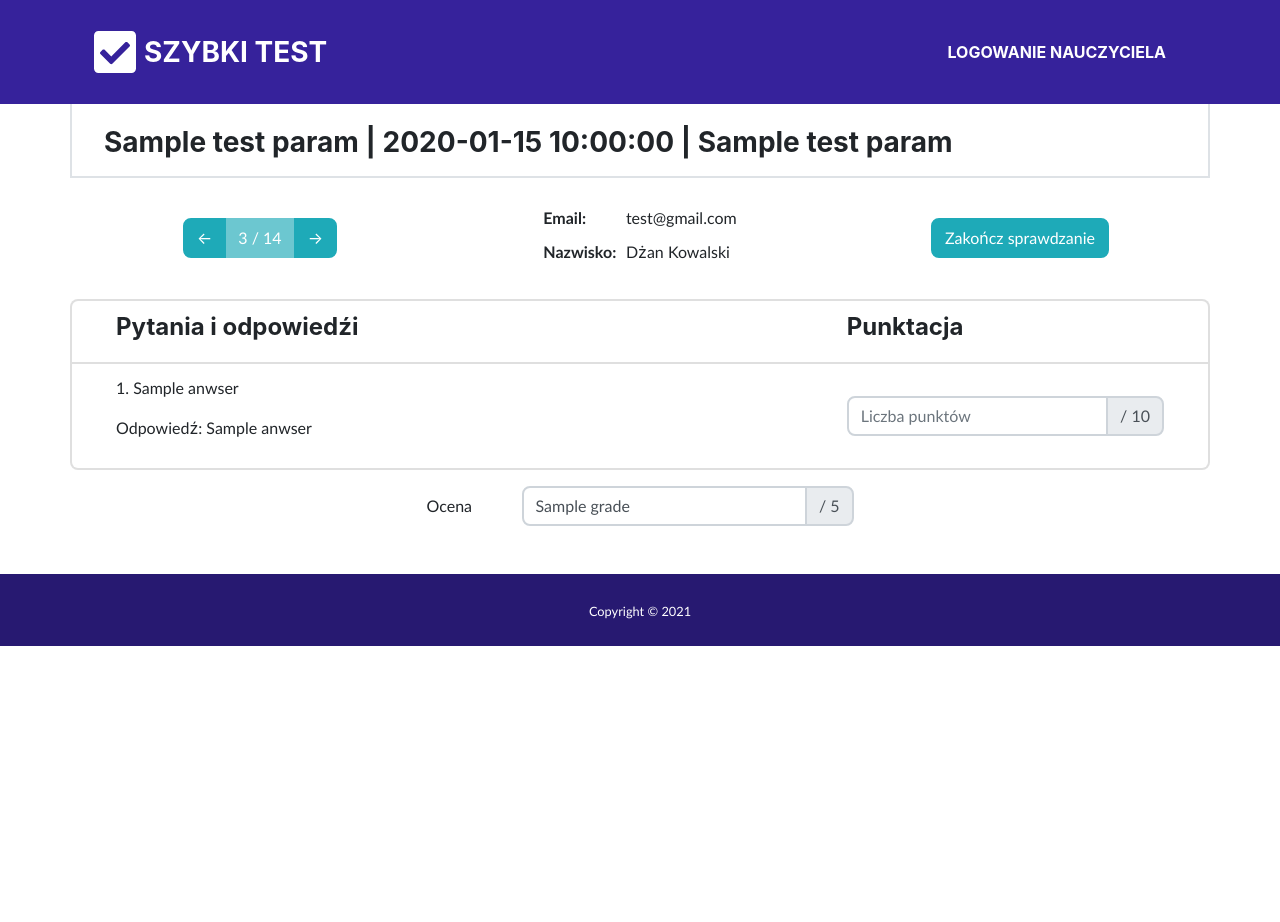
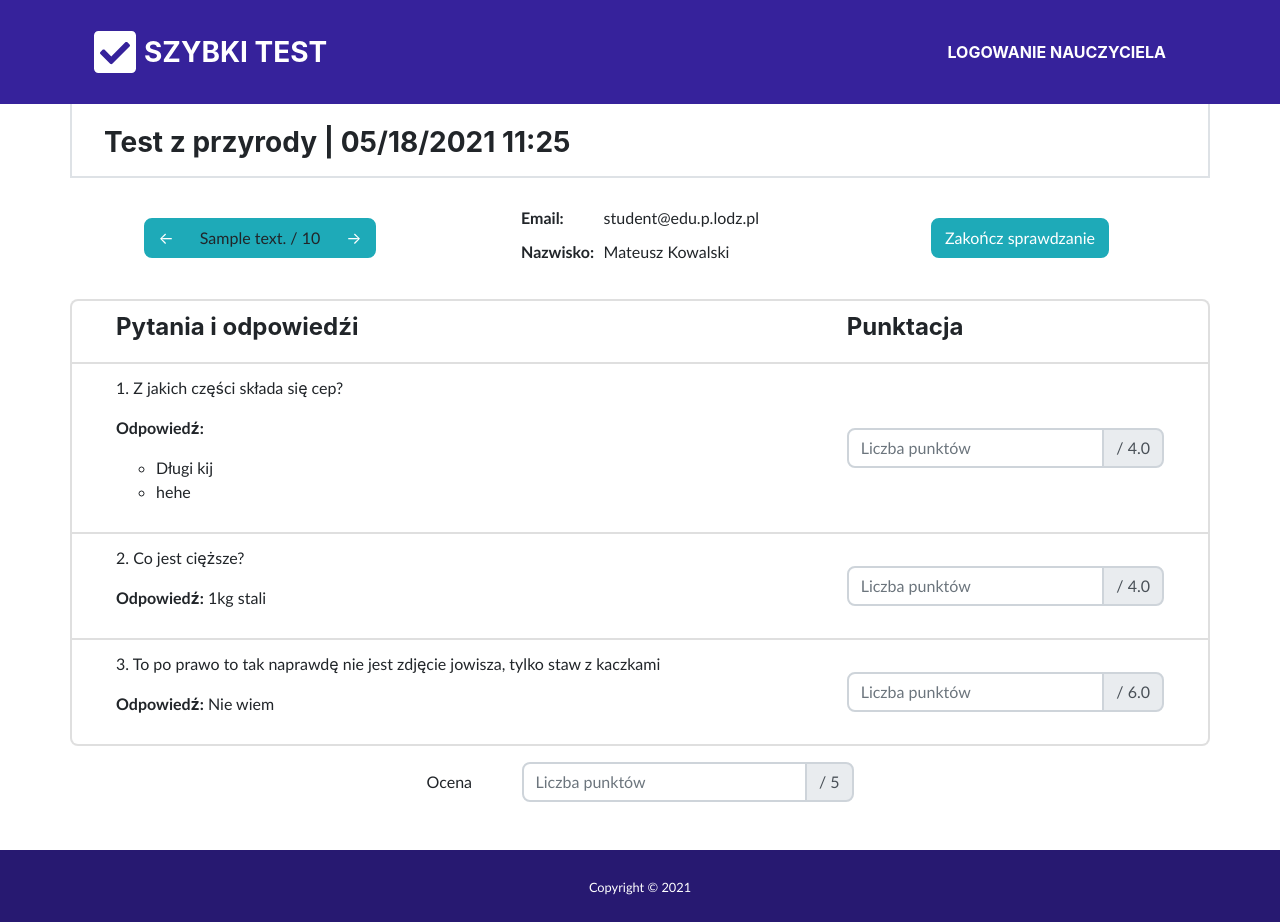
Before and after one commit to snsv-dy/PDSWWW_projekt, a Flask app: template app/templates/test_review.html in a window 1280 px wide. Before the commit the page ends 646 px from the top, so only its background shows below. Run offline with Flask 2, Linux system fonts and the light colour scheme; data comes from the database, SQL or seed files in the repository; the template is opened without the code that fills it: values that come from a table or form of the project are taken from there, most other values are stand-ins (such as "Sample title", 1, 10 or a date in 2020); some libraries are stand-ins or nearby versions; some web fonts are replaced.

Commit message:
Test review page done

```diff
--- a/app/models.py
+++ b/app/models.py
@@ -52,7 +52,7 @@ class TestTerm(db.Model):
     time = db.Column(db.DateTime)
     code = db.Column(db.Integer)
     testid = db.Column(db.Integer, db.ForeignKey('test.id'))
-    answers = db.relationship("TestAnswer", backref="test_term", lazy='select')
+    answers = db.relationship("TestAnswer", backref="term", lazy='select')
 
 
 class TestAnswer(db.Model):
--- a/app/routes.py
+++ b/app/routes.py
@@ -1,4 +1,4 @@
-from flask import render_template, flash, redirect, url_for, request
+from flask import render_template, flash, redirect, url_for, request, session
 from flask_login import login_user, logout_user
 from app import app, db
 from app.forms import LoginForm, RegistrationForm
@@ -59,9 +59,47 @@ def logout():
     return redirect(url_for('index'))
 
 
-@app.route('/test_review')
-def quiz_review():
-    return render_template('test_review.html', test_params=sample_anwsers)
+@app.route('/test_review/<int:term_id>/<int:answer_nr>')
+def quiz_review(term_id, answer_nr):
+    term = TestTerm.query.filter_by(id=term_id).first()
+
+    if term is None:
+        flash('Invalid test term', 'error')
+        return redirect(url_for('index'))
+
+    if answer_nr > len(term.answers) or answer_nr <= 0:
+        flash('There is not tests to review', 'success')
+        return redirect(url_for('index'))
+
+    answer = term.answers[answer_nr-1]
+    return render_template('test_review.html', answer=answer, answer_nr=answer_nr, term_id=term_id)
+
+
+@app.route('/test_review/<answer_id>', methods=['POST'])
+def quiz_review_post(answer_id):
+    answer = TestAnswer.query.filter_by(id=answer_id).first()
+
+    valid = True
+
+    form = request.form
+    try:
+        for field in form.keys():
+            if field == 'grade':
+                if 1 < float(form['grade']) > 5:
+                    valid = False
+                    break
+            else:
+                question_nr = int(field)
+                max_points = answer.answers[question_nr-1].question.points
+                provided_points = float(form[field])
+                if provided_points > max_points:
+                    valid = False
+                    break
+    except ValueError:
+        valid = False
+
+    flash('Niepoprawne dane ' + str(valid), 'error')
+    return redirect(url_for('quiz_review', answer_id=answer_id))
 
 
 sample_test['questions'][0]['anwsers'].append('hehe')
--- a/app/templates/test_review.html
+++ b/app/templates/test_review.html
@@ -1,4 +1,30 @@
 {% extends "standard.html" %}
+
+{% macro render_answer(answer) -%}
+	{% if answer.question.type == 0 %}
+		{{ render_single_choice_answer(answer) }}
+	{% elif answer.question.type == 1 %}
+		{{ render_multiple_choice_answer(answer) }}
+	{% elif answer.question.type == 2 %}
+		{{ render_open_answer(answer) }}
+	{% endif %}
+{%- endmacro %}
+
+{% macro render_single_choice_answer(answer) -%}
+	{{ answer.question.data['all'][answer.data] }}
+{%- endmacro %}
+
+{% macro render_multiple_choice_answer(answer) -%}
+	<ul>
+	{% for index in answer.data %}
+		<li>{{ answer.question.data['all'][index] }}</li>
+	{% endfor %}
+	</ul>
+{%- endmacro %}
+
+{% macro render_open_answer(answer) -%}
+	{{ answer.data }}
+{%- endmacro %}
 
 {% block styles %}
     {{ super() }}
@@ -8,10 +34,11 @@
 
 {% block content %}
 <section class="container mb-5">
+	<form action="" method="post" autocomplete="off">
 		<!-- Test title -->
 		<div class="row border p-2">
 			<div class="col mt-3">
-			<h3>{{ test_params.title }} | {{ test_params.date }} | {{ test_params.subject }}</h3>
+				<h3>{{ answer.term.test.title }} | {{ answer.term.time.strftime('%m/%d/%Y %H:%M') }}</h3>
 			</div>
 		</div>
 
@@ -19,9 +46,9 @@
 			<!-- Navigation -->
 			<div class="col-sm-12 col-md-4 text-center">
 				<div class="btn-group">
-				<a class="btn btn-primary" href="#">&LeftArrow;</a>
-				<a class="btn btn-primary disabled" href="#"> 3 / 14</a>
-				<a class="btn btn-primary" href="#">&RightArrow;</a>
+					<a class="btn btn-primary {% if answer_nr==1 %}disabled{% endif %}" href="{{ url_for('quiz_review', term_id=term_id, answer_nr=answer_nr-1) }}">&LeftArrow;</a>
+					<a class="btn btn-primary"> {{ answer_nr }} / {{ answer.term.answers|length }}</a>
+					<a class="btn btn-primary {% if answer_nr==answer.term.answers|length %}disabled{% endif %}" href="{{ url_for('quiz_review', term_id=term_id, answer_nr=answer_nr+1) }}">&RightArrow;</a>
 				</div>
 			</div>
 
@@ -30,18 +57,18 @@
 				<table class="table-sm text-left d-inline-block">
 					<tr>
 						<td><b>Email: </b></td>
-					<td>test@gmail.com</td>
+						<td>{{ answer.email }}</td>
 					</tr>
 					<tr>
 						<td><b>Nazwisko: </b></td>
-					<td>Dżan Kowalski</td>
+						<td>{{ answer.full_name }}</td>
 					</tr>
 				</table>
 			</div>
 
 			<!-- Exit button -->
 			<div class="col-sm-12 col-md-4 text-center">
-			<a class="btn btn-primary align-self-baseline" href="#">Zakończ sprawdzanie</a>
+				<input type="submit" class="btn btn-primary align-self-baseline" value="Zakończ sprawdzanie">
 			</div>
 
 		</div>
@@ -52,17 +79,17 @@
 				<div class="col-8"><h4>Pytania i odpowiedźi</h4></div>
 				<div class="col-4"><h4>Punktacja</h4></div>
 			</li>
-		{% for anwser in test_params.anwsers %}
+			{% for answer in answer.answers %}
 			<li class="row align-items-center list-group-item d-flex justify-content-between align-items-start">
 				<div class="col-sm-12 col-md-8">
-				<p>{{ anwser.index }}. {{ anwser.question }}</p>
-				<p>Odpowiedź: {{ anwser.anwser }}</p>
+					<p>{{ answer.question.nr }}. {{ answer.question.question }}</p>
+					<p><b>Odpowiedź:</b> {{ render_answer(answer) }}</p>
 				</div>
 				<div class="col-sm-12 col-md-4">
 					<div class="input-group">
-					<input type="text" class="form-control" placeholder="Liczba punktów">
+						<input name="{{answer.question.nr}}" type="text" class="form-control" placeholder="Liczba punktów" autocomplete="off">
 						<div class="input-group-append">
-					  <span class="input-group-text"> / {{ anwser.points }}</span>
+						  <span class="input-group-text"> / {{ answer.question.points }}</span>
 						</div>
 					</div>
 				</div>
@@ -77,14 +104,14 @@
 			</div>
 			<div class="col-12 col-md-4">
 				<div class="input-group">
-				<input type="text" class="form-control" placeholder="Liczba punktów" value="{{ test_params.grade }}">
+					<input name="grade" type="text" class="form-control" placeholder="Liczba punktów" autocomplete="off">
 					<div class="input-group-append">
 					  <span class="input-group-text"> / 5</span>
 					</div>
 				  </div>
 			</div>
 		</div>
-
+	</form>
 </section>
 {% endblock %}
 
```
Also changed, not shown: app/db_sample_data.py (+6 -6 lines). Lines whose indentation alone changed are shown as unchanged.
